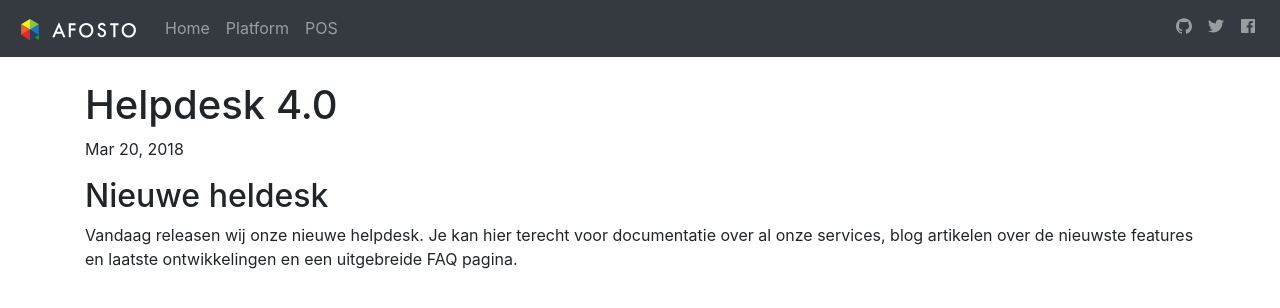
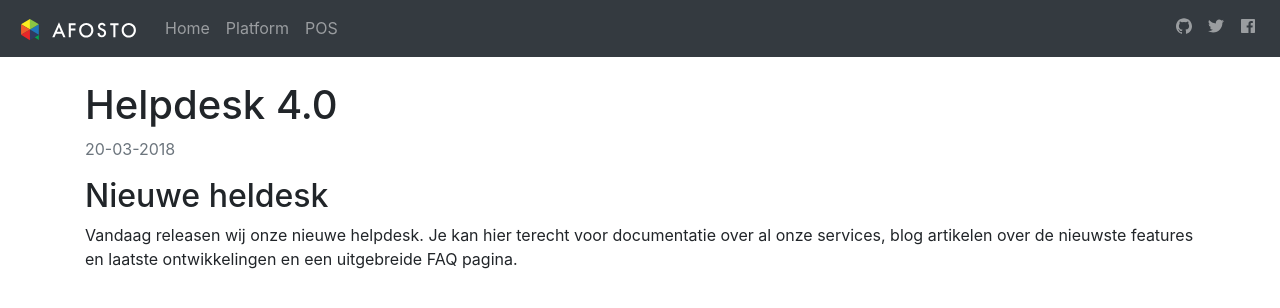
Before and after one commit to afosto/afosto-docs, a Jekyll site: the page built from _posts/2018-03-20-release-notes-37.markdown, in a window 1280 px wide. Shown: the top 308 px of the page. Built offline with Jekyll 4.4.1, drawn with Linux system fonts in a browser that asks for light colours; comment, search, counter and statistics services are not loaded.

Commit message:
* fixed date format * fixed posts permalink * added hawkins for live reloading white editing * edited yarn serve script to use liveserve

```diff
--- a/Gemfile
+++ b/Gemfile
@@ -8,4 +8,5 @@ end
 
 group :jekyll_plugins do
   gem "jekyll-feed", "~> 0.6"
+  gem 'hawkins'
 end
--- a/_config.yml
+++ b/_config.yml
@@ -5,7 +5,7 @@ highlighter: rouge
 kramdown:
   auto_ids: true
 
-permalinks: pretty
+permalink: /blog/:year/:title.htm
 
 show_excerpts: false
 
--- a/_layouts/post.html
+++ b/_layouts/post.html
@@ -6,8 +6,8 @@ layout: default
     <header class="post-header">
       <h1 class="post-title p-name" itemprop="name headline">{{ page.title | escape }}</h1>
       <p class="post-meta">
-        <time class="dt-published" datetime="{{ page.date | date_to_xmlschema }}" itemprop="datePublished">
-            {% assign date_format = site.minima.date_format | default: "%b %-d, %Y" %}
+        <time class="text-muted" datetime="{{ page.date | date_to_xmlschema }}" itemprop="datePublished">
+            {% assign date_format = site.afosto.date_format | default: "%-d-%m-%Y" %}
             {{ page.date | date: date_format }}
         </time>
         {% if page.author %}
--- a/index.html
+++ b/index.html
@@ -11,7 +11,7 @@ title: homepage afosto docs
         <div class="col-12 {% if forloop.first == false %}col-md-6{% endif %}">
           <div class="card h-100">
             <div class="card-body">
-              {% assign date_format = site.minima.date_format | default: "%b %-d, %Y" %}
+              {% assign date_format = site.afosto.date_format | default: "%-d-%m-%Y" %}
               <h3>
                 <a class="post-link" href="{{ site.url | append: post.url }}">
                   {{ post.title | escape }}
--- a/package.json
+++ b/package.json
@@ -15,7 +15,7 @@
     "css:minify": "cleancss --level 1 --source-map --source-map-inline-sources --output assets/css/main.min.css assets/css/main.css",
     "dist": "yarn css",
     "watch": "watch 'yarn dist' scss",
-    "serve": "bundle exec jekyll serve",
+    "serve": "bundle exec jekyll liveserve",
     "build": "bundle exec jekyll build"
   },
   "devDependencies": {
```
Also changed, not shown: Gemfile.lock.
